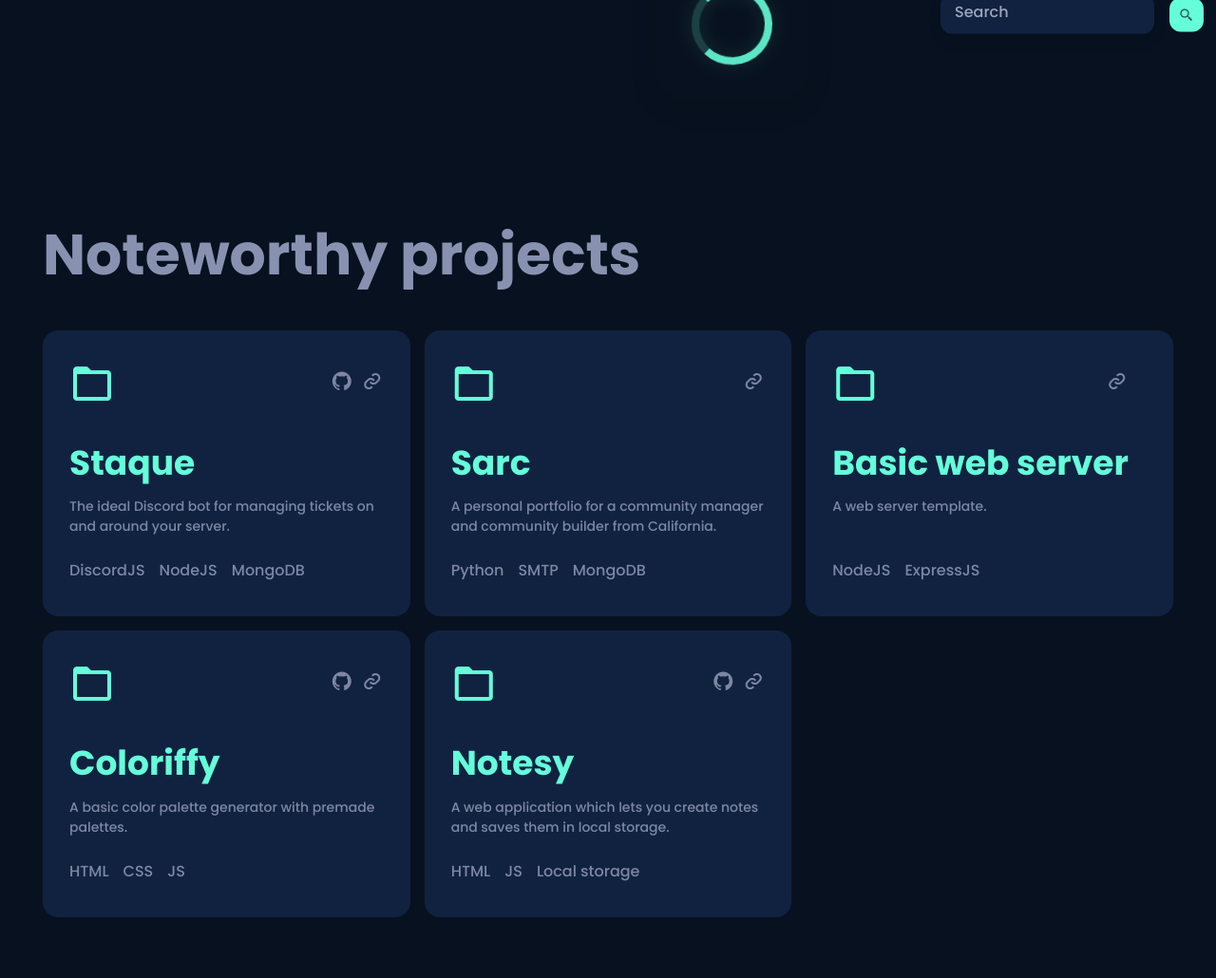
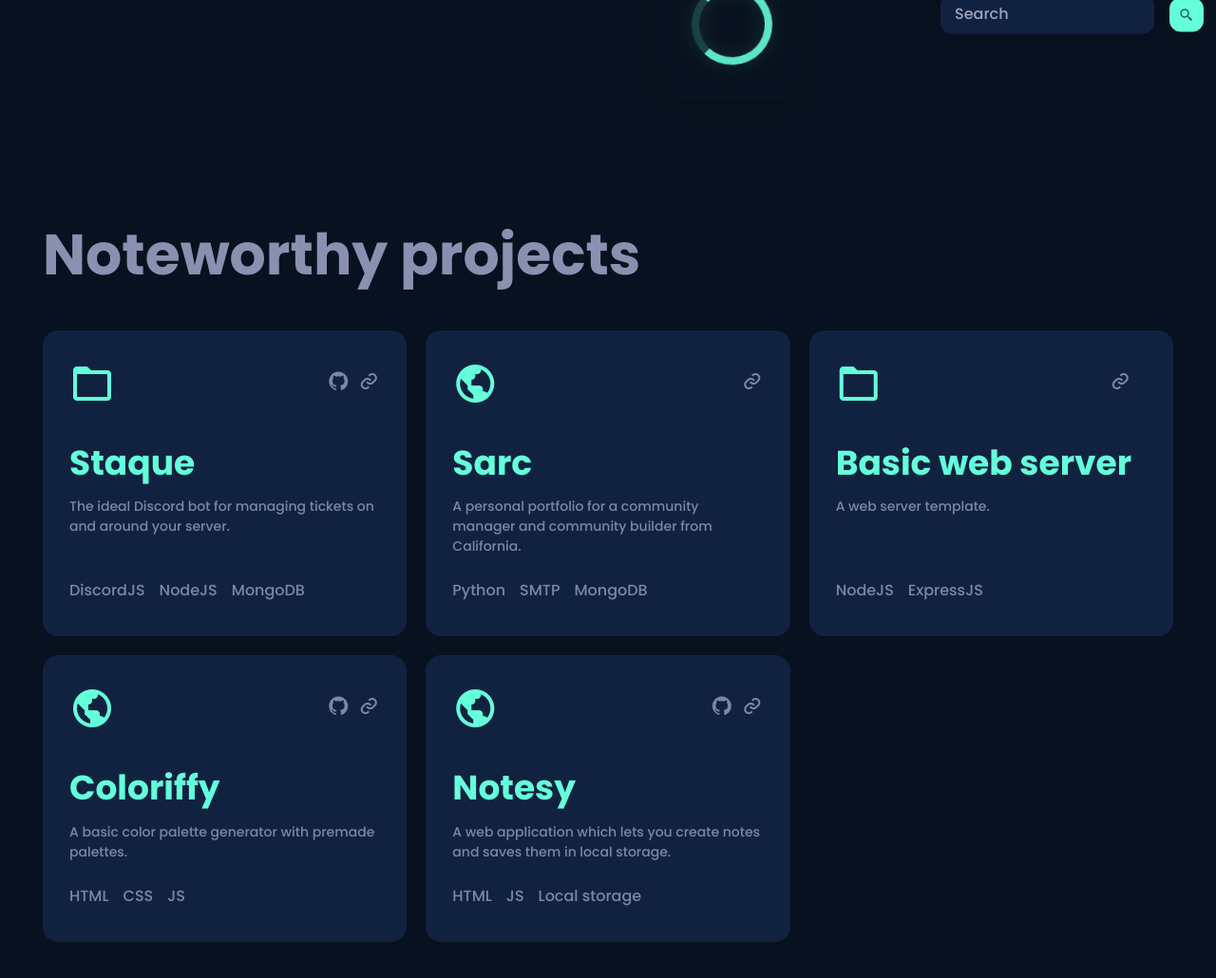
Before and after one commit to woterr/woduh, a React app: page / in a window 1280 px wide. Shown: the part 583-1613 px from the top of the page at 95% size. Built offline with nearby package versions, Linux system fonts and the light colour scheme.

Commit message:
hover state

```diff
--- a/src/Data/projects.json
+++ b/src/Data/projects.json
@@ -6,7 +6,8 @@
     "githubLink": "https://github.com/woterr/staque",
     "tagA": "DiscordJS",
     "tagB": "NodeJS",
-    "tagC": "MongoDB"
+    "tagC": "MongoDB",
+    "type": "folder"
   },
   {
     "title": "Sarc",
@@ -14,14 +15,16 @@
     "url": "https://sarc.xyz/",
     "tagA": "Python",
     "tagB": "SMTP",
-    "tagC": "MongoDB"
+    "tagC": "MongoDB",
+    "type": "website"
   },
   {
     "title": "Basic web server",
     "description": "A web server template. ",
     "url": "https://github.com/woterr/Basic-web-server-localhost",
     "tagA": "NodeJS",
-    "tagB": "ExpressJS"
+    "tagB": "ExpressJS",
+    "type": "folder"
   },
   {
     "title": "Coloriffy",
@@ -30,7 +33,8 @@
     "githubLink": "https://github.com/woterr/colorify",
     "tagA": "HTML",
     "tagB": "CSS",
-    "tagC": "JS"
+    "tagC": "JS",
+    "type": "website"
   },
   {
     "title": "Notesy",
@@ -39,6 +43,7 @@
     "githubLink": "https://github.com/woterr/Notesy",
     "tagA": "HTML",
     "tagB": "JS",
-    "tagC": "Local storage"
+    "tagC": "Local storage",
+    "type": "website"
   }
 ]
--- a/src/Home.js
+++ b/src/Home.js
@@ -149,7 +149,8 @@ function App() {
                     <header>
                       <div className="project-top">
                         <div className="folder">
-                          <i class="bx bx-folder"></i>
+                          {e.type === "website" && <i class="bx bx-world"></i>}
+                          {e.type === "folder" && <i class="bx bx-folder"></i>}
                         </div>
                         <div className="project-links">
                           {e.githubLink && (
--- a/src/styles.css
+++ b/src/styles.css
@@ -619,15 +619,16 @@ img {
 .element-text-label {
   position: absolute;
   left: 15px;
-  top: 2px;
+  top: 4px;
   color: var(--text-color-light);
   transform: translateX(0);
   opacity: 1;
   transition: all 0.3s;
+  cursor: text;
 }
 
 .element-text-inp:not(:placeholder-shown) + .element-text-label {
-  transform: translateX(5px);
+  transform: translateX(6px);
   opacity: 0;
   pointer-events: none;
   transition: all 0.3s;
@@ -694,13 +695,19 @@ img {
   list-style: none;
   padding: 0px;
   margin: 50px 0px 0px;
-  gap: 15px;
+  gap: 1.25rem;
   position: relative;
 }
 
 .projects-item {
   background: var(--container-color);
   border-radius: 1rem;
+  transition: all 0.3s ease;
+}
+
+.projects-item:hover {
+  transform: translateY(-7.5px);
+  transition: all 0.3s ease;
 }
 
 .project-inner {
```
